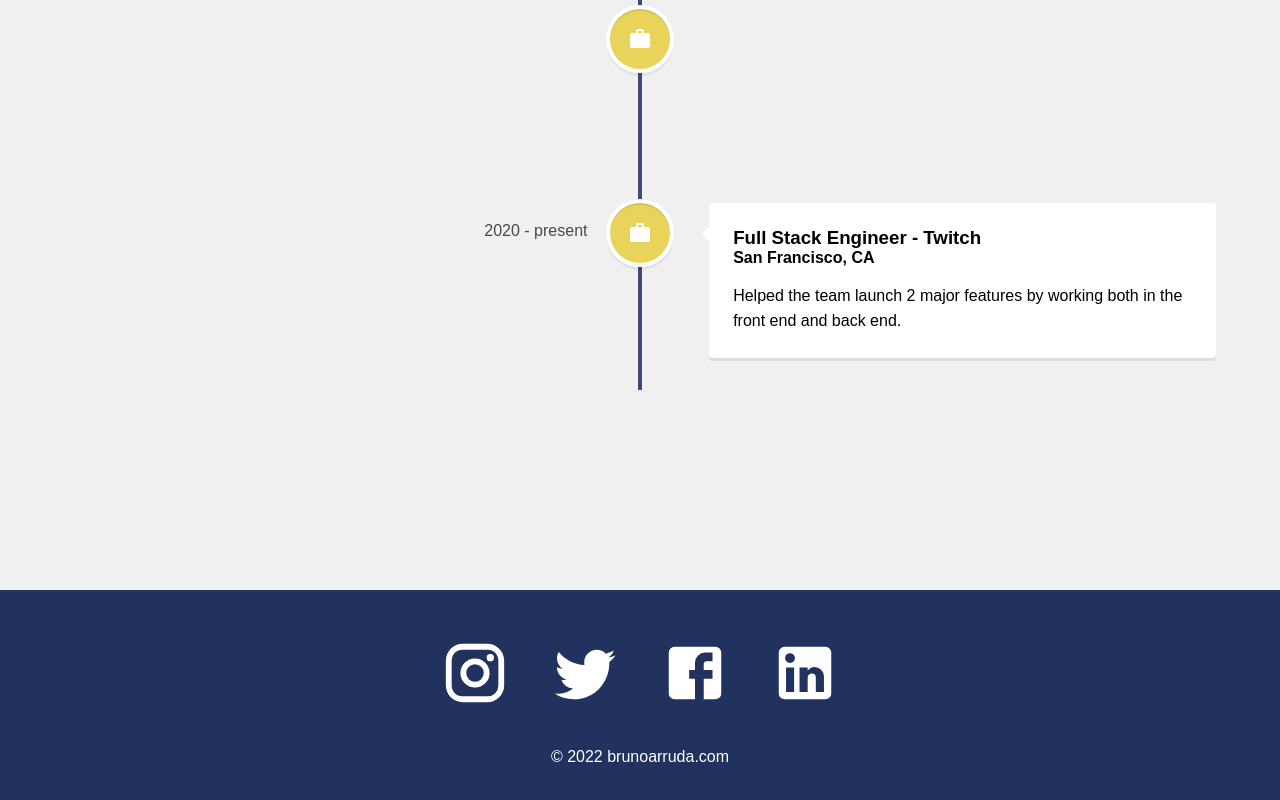
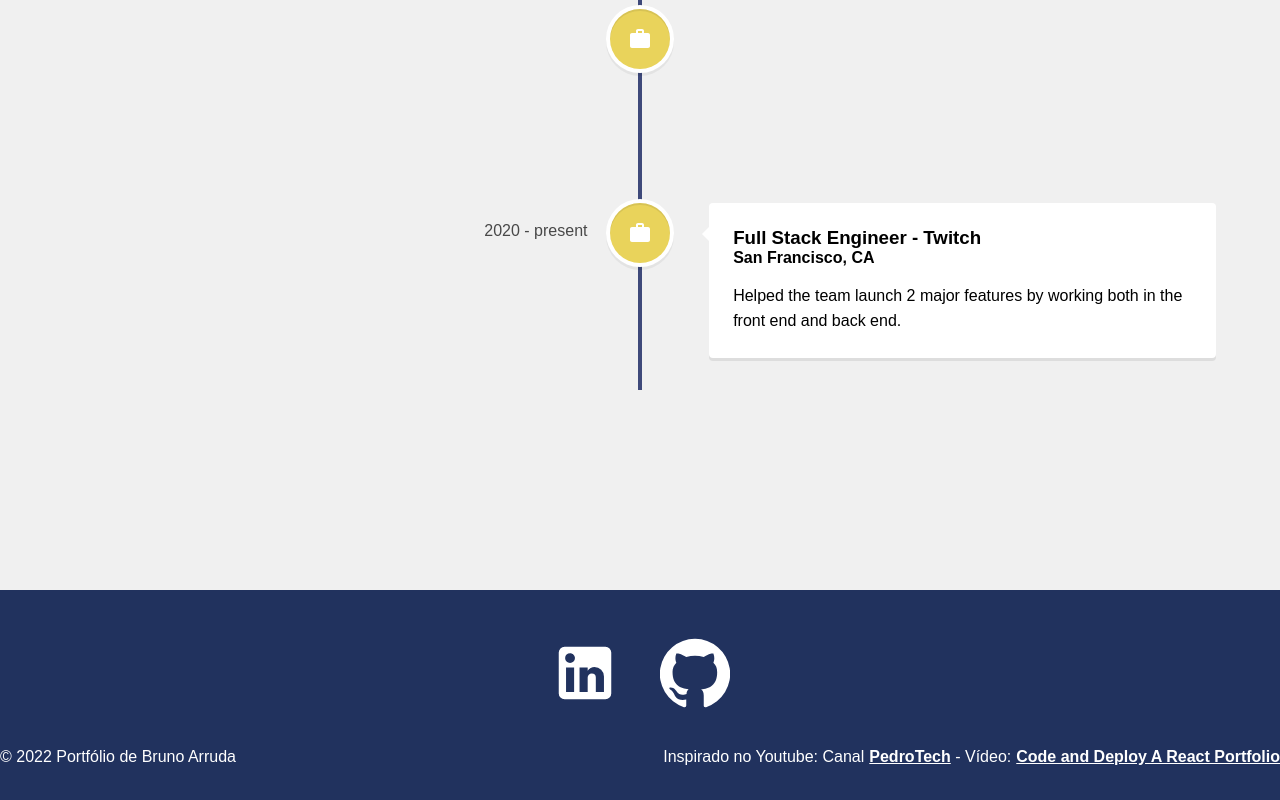
Before and after one commit to bruno-arruda-dev/Bruno-Arruda, a React (Create React App) app: page /experiencia in a window 1280 px wide. Shown: the part 514-1314 px from the top of the page. Built offline with nearby package versions, Linux system fonts and the light colour scheme.

Commit message:
Dados no Footer foram melhorados e as fontes foram comunicadas

```diff
--- a/src/components/Footer.js
+++ b/src/components/Footer.js
@@ -1,7 +1,5 @@
 import React from 'react'
-import InstagramIcon    from '@material-ui/icons/Instagram';
-import TwitterIcon      from "@material-ui/icons/Twitter";
-import FacebookIcon     from "@material-ui/icons/Facebook";
+import GithubIcon       from "@material-ui/icons/GitHub";
 import LinkedInIcon     from "@material-ui/icons/LinkedIn";
 import "../styles/Footer.css";
 
@@ -9,12 +7,31 @@ function Footer() {
   return (
     <div className='footer'>
         <div className='socialMedia'>
-            <InstagramIcon />
-            <TwitterIcon />
-            <FacebookIcon />
+          <a href="https://www.linkedin.com/in/bruno-arruda-977637210/" target={"_blank"}>
             <LinkedInIcon />
+          </a>
+            <a href="https://github.com/BrunoArrm" target="_blank">
+              <GithubIcon />
+          </a>
         </div>
-        <p>&copy; 2022 brunoarruda.com</p>
+        <div className='agradecimentos'>
+          <p>&copy; 2022 Portfólio de Bruno Arruda</p>
+          <p>
+            Inspirado no Youtube: Canal
+            <a
+              href='https://www.youtube.com/c/PedroTechnologies'
+              className='agradecimentos--Youtube'
+              target='_blank'>
+                PedroTech
+            </a> - Vídeo:
+            <a
+              href="https://www.youtube.com/watch?v=x7mwVn2z3Sk&list=PLGo0z7iP9Ngciu3__BjPmbDbXtL-YTKxF&index=7&t=1445s"
+              className="agradecimentos--Youtube"
+              target='_blank'>
+                 Code and Deploy A React Portfolio
+            </a>
+          </p>
+        </div>
     </div>
   )
 }
--- a/src/styles/Footer.css
+++ b/src/styles/Footer.css
@@ -17,6 +17,13 @@
   cursor: pointer;
 }
 
+.agradecimentos {
+  display: flex;
+  width: 100%;
+  justify-content: space-between;
+  flex-wrap: wrap;
+}
+
 .footer p {
   color: white;
 }
@@ -26,3 +33,10 @@
     font-size: 50px;
   }
 }
+
+.agradecimentos--Youtube {
+  color: white;
+  font-weight: bold;
+  margin-left: 5px;
+
+}
```
